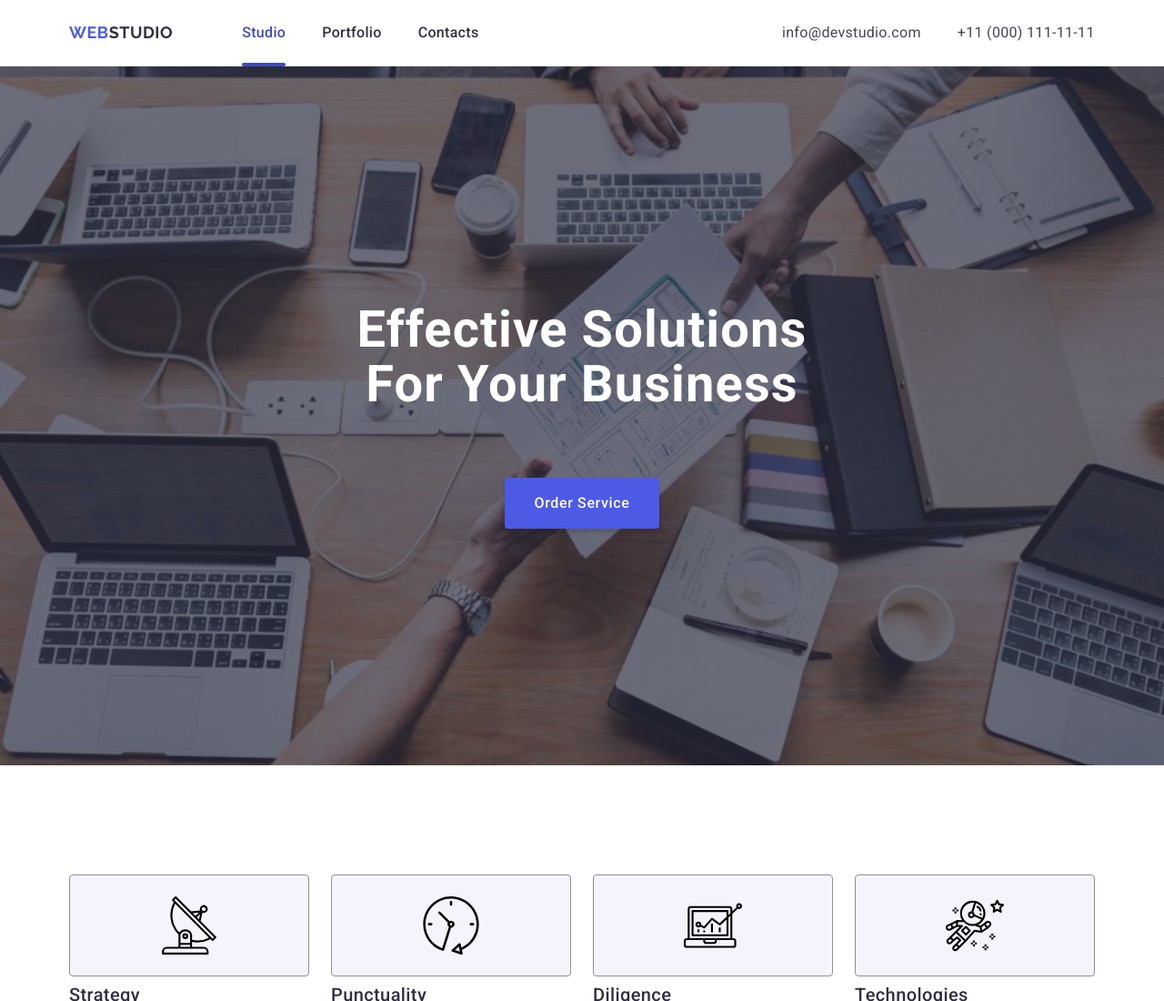
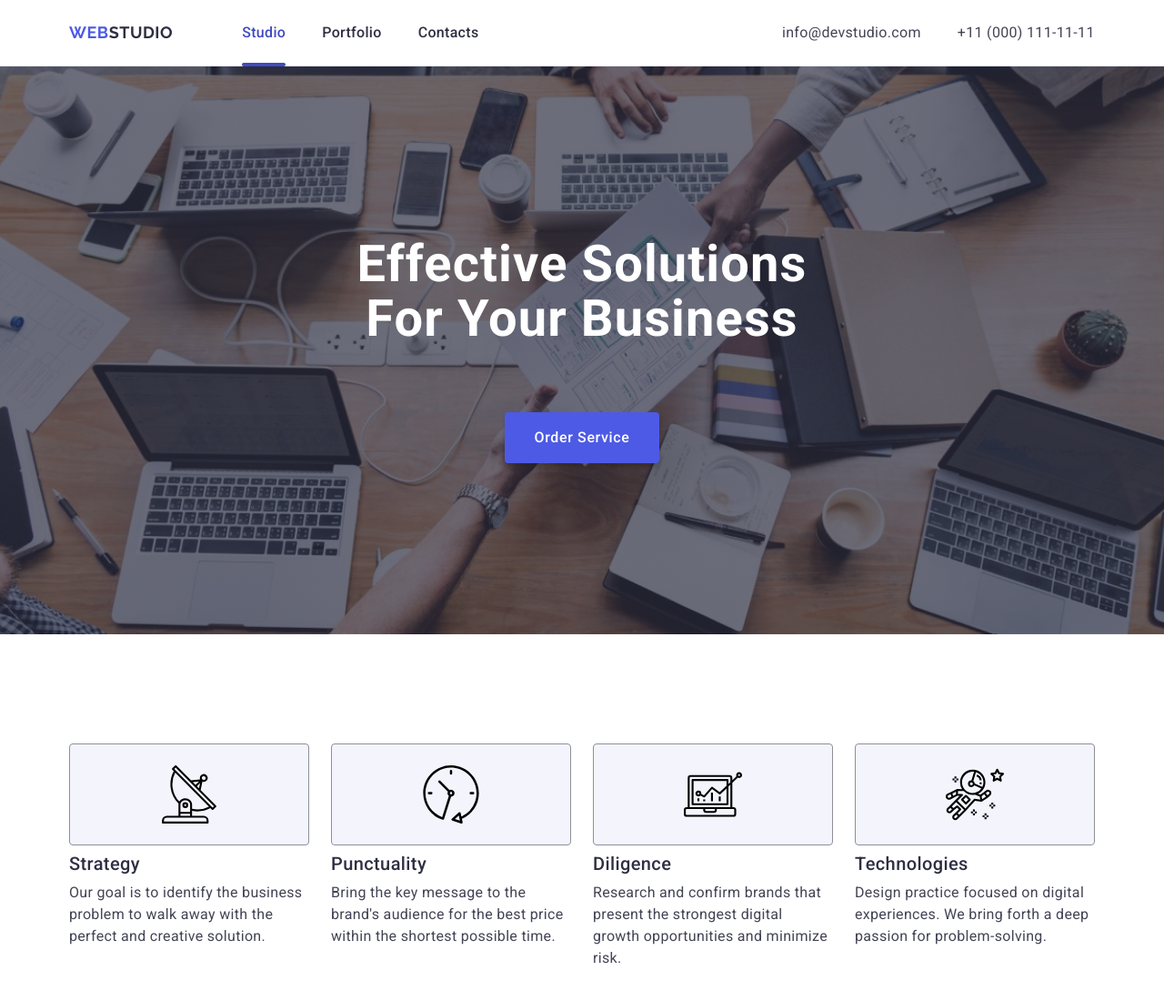
Before and after one commit to Sergii-Minko/goit-markup-hw-06, a plain HTML site: page index.html in a window 1280 px wide. Shown: the top 1100 px of the page at 91% size. Drawn offline with nearby package versions, Linux system fonts and the light colour scheme.

Commit message:
delete padding

```diff
--- a/css/styles.css
+++ b/css/styles.css
@@ -324,8 +324,7 @@ img {
   justify-content: center;
   align-items: center;
   gap: 72px;
-  padding: 72px 52px;
-}
+  }
 
 .main-title {
   letter-spacing: 0.02em;
```
